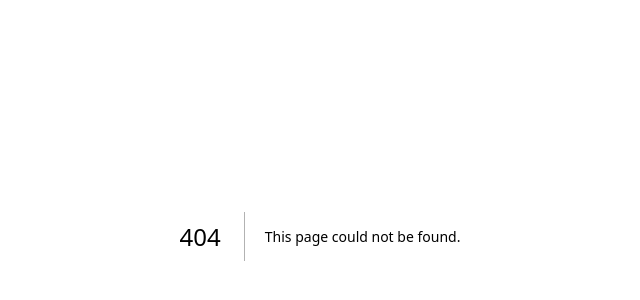
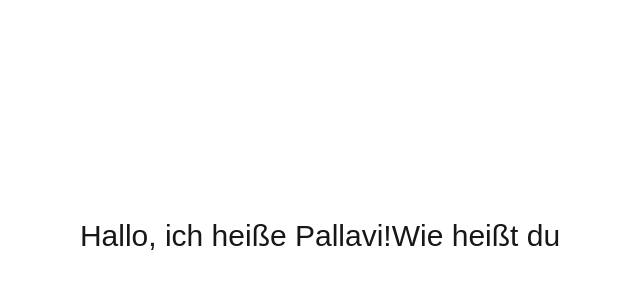
Before and after one commit to UtkarshJaiswal1406/learn-next, a Next.js app: page /newWebpage in a window 1280 px wide. Before the commit this address had no page. Shown: the part 164-464 px from the top of the page, without its empty margins (320-960 px from the left). Built offline with nearby package versions, Linux system fonts and the light colour scheme.

Commit message:
Create newWebpage.js

```diff
--- /dev/null
+++ b/pages/newWebpage.js
@@ -0,0 +1,8 @@
+
+export default function NewPage() {
+    return (
+      <div className="flex items-center justify-center h-screen">
+        <h1 className="text-3xl">Hallo, ich heiße Pallavi!Wie heißt du</h1>
+      </div>
+    );
+  }
```
